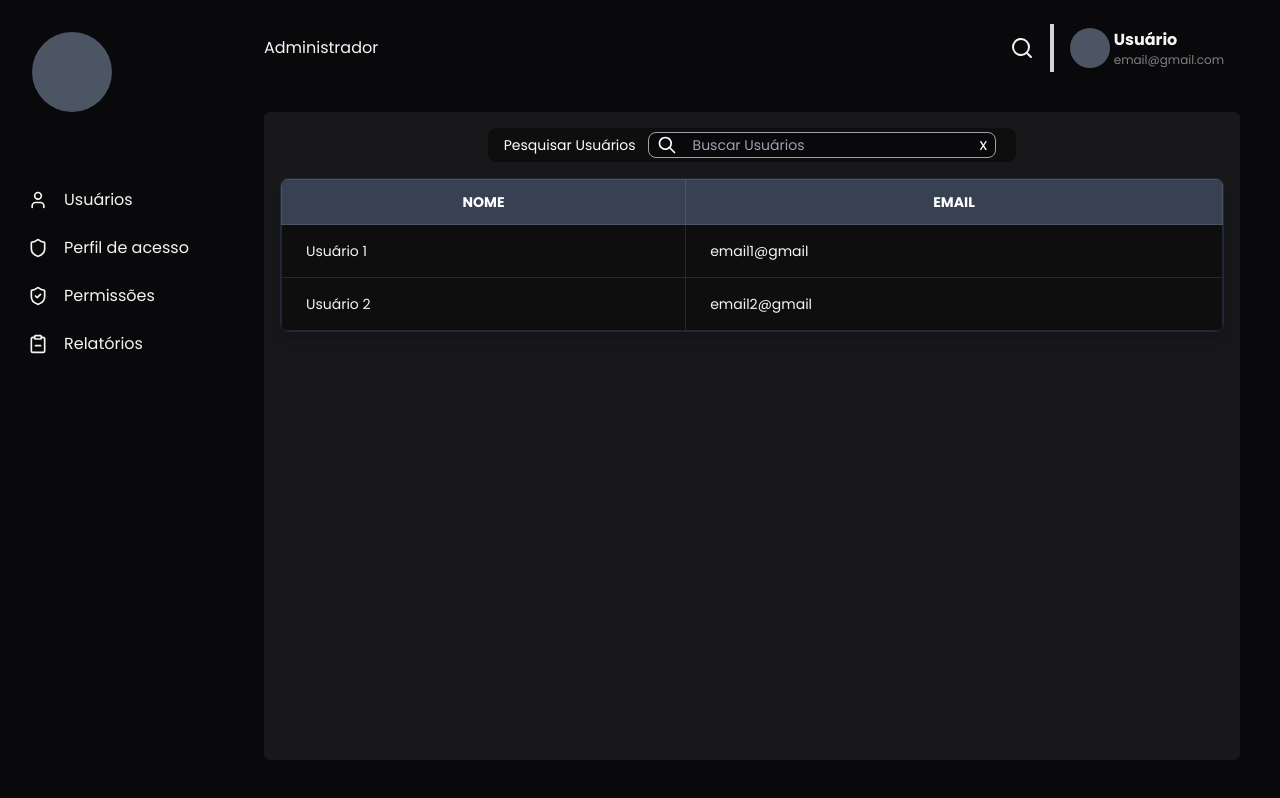
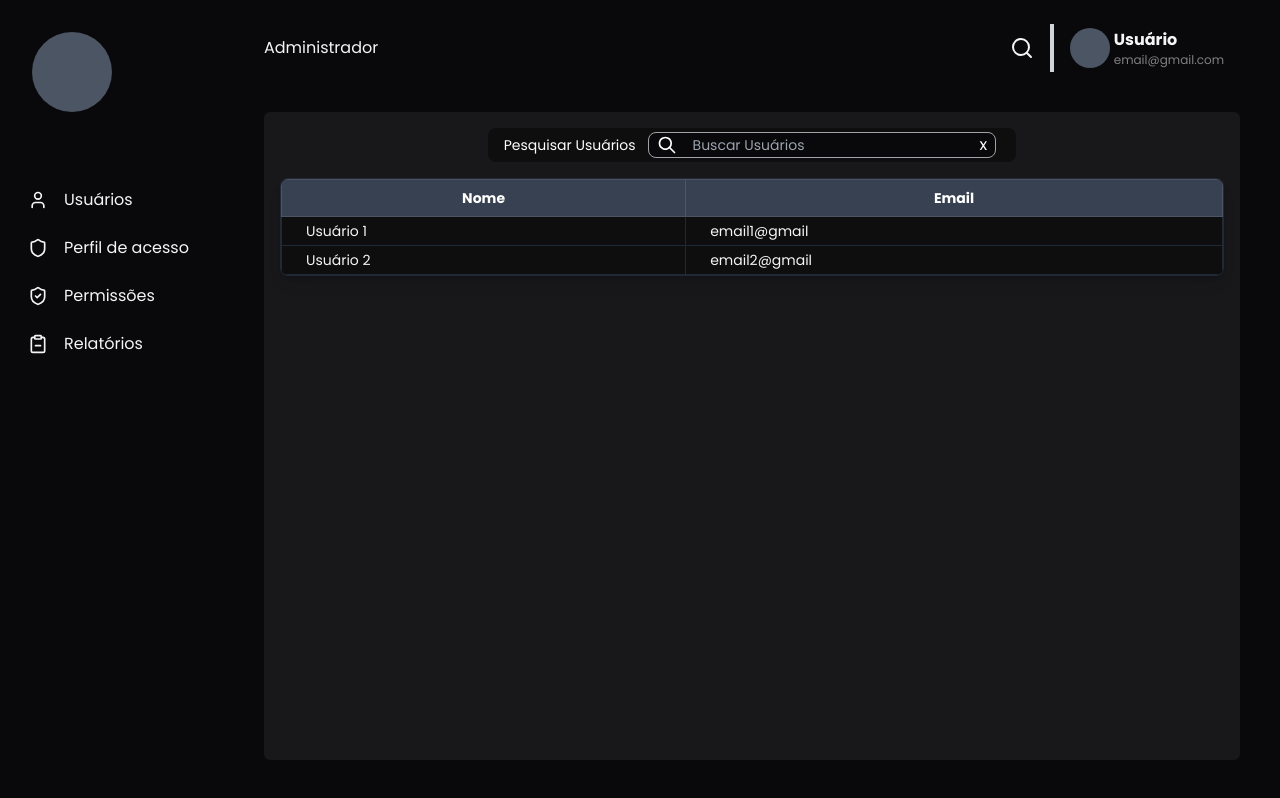
Before and after one commit to Rontec-software/auth_rbac, a Next.js app in the folder Frontend/: page /usuario in a window 1280 px wide. Built offline with nearby package versions, Linux system fonts and the light colour scheme.

Commit message:
ajuste padding  datatable

```diff
--- a/Frontend/src/components/shared/data-table/DataTable.tsx
+++ b/Frontend/src/components/shared/data-table/DataTable.tsx
@@ -4,12 +4,12 @@ export const DataTable = <T,>({ columns, data }: ITableProps<T>) => {
   return (
     <div className="border border-gray-800 shadow-lg rounded-lg overflow-hidden">
       <table className="w-full table-auto">
-        <thead className="bg-gray-700 text-white text-sm uppercase">
+        <thead className="bg-gray-700 text-white text-sm">
           <tr>
             {columns.map((col, index) => (
               <th
                 key={index}
-                className={`border border-gray-600 px-6 py-3 text-${
+                className={`border border-gray-600 px-6 py-2 text-${
                   col.align || 'left'
                 }`}
               >
@@ -24,7 +24,7 @@ export const DataTable = <T,>({ columns, data }: ITableProps<T>) => {
               {columns.map((col, colIndex) => (
                 <td
                   key={colIndex}
-                  className={`border border-gray-800 px-6 py-4 text-${
+                  className={`border border-gray-800 px-6 py-1 text-${
                     col.align || 'left'
                   }`}
                 >
```
